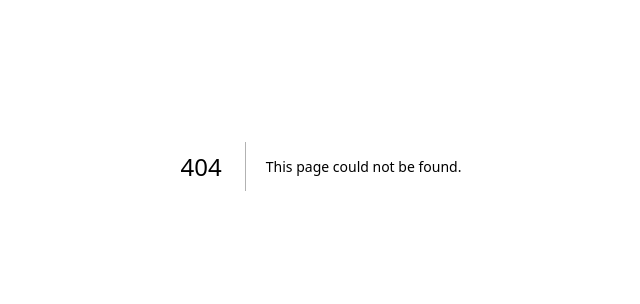
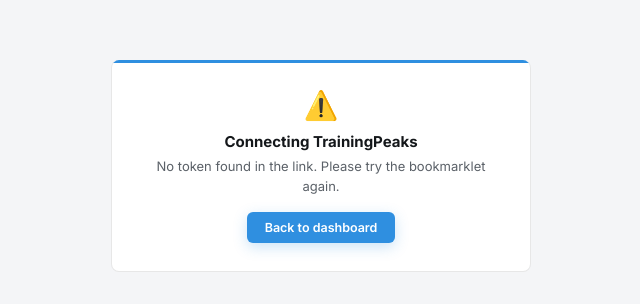
Before and after one commit to Baraoz1403/zwift, a Next.js app: page /connect-tp in a window 1280 px wide. Before the commit this address had no page. Shown: the part 234-538 px from the top of the page, without its empty margins (319-959 px from the left). Built offline with nearby package versions, Linux system fonts and the light colour scheme.

Commit message:
Auto deploy Mon 07/06/2026 19:33:36.50

```diff
--- /dev/null
+++ b/app/connect-tp/page.tsx
@@ -0,0 +1,104 @@
+"use client";
+
+/**
+ * /connect-tp — same-origin landing page for the TrainingPeaks bookmarklet.
+ *
+ * WHY THIS EXISTS:
+ * The bookmarklet runs on app.trainingpeaks.com and exchanges the user's
+ * HttpOnly TP session cookie for a bearer token (same-origin call to TP's
+ * own API — always works). The old flow then POSTed that token cross-origin
+ * straight from app.trainingpeaks.com to this dashboard's API. That
+ * cross-origin POST reliably failed ("Failed to fetch") even though CORS
+ * headers were correctly configured server-side — most likely an edge/WAF
+ * layer treating a script-initiated cross-origin credentialed POST as
+ * suspicious, regardless of how it was triggered.
+ *
+ * THE FIX: instead of a cross-origin fetch, the bookmarklet does a plain
+ * top-level navigation to this page, passing the token via a URL fragment
+ * (#t=...&rt=...&exp=...). Fragments are never sent to any server — they
+ * only exist client-side — so the token never touches the network in
+ * transit here. Once this page loads on OUR OWN origin, it reads the
+ * fragment and does a normal same-origin fetch POST to /api/trainingpeaks/connect.
+ * Same-origin requests aren't subject to CORS at all, which removes the
+ * whole failure class in one step.
+ */
+
+import { useEffect, useState } from "react";
+
+type State = "working" | "ok" | "error" | "missing";
+
+export default function ConnectTPPage() {
+  const [state, setState] = useState<State>("working");
+  const [message, setMessage] = useState("Connecting to TrainingPeaks…");
+
+  useEffect(() => {
+    const hash = window.location.hash.replace(/^#/, "");
+    const params = new URLSearchParams(hash);
+    const t = params.get("t");
+    const rt = params.get("rt");
+    const exp = params.get("exp");
+
+    // Clear the fragment from the address bar immediately so the token
+    // never lingers in browser history/autocomplete.
+    window.history.replaceState(null, "", window.location.pathname);
+
+    if (!t) {
+      setState("missing");
+      setMessage("No token found in the link. Please try the bookmarklet again.");
+      return;
+    }
+
+    (async () => {
+      try {
+        const res = await fetch("/api/trainingpeaks/connect", {
+          method: "POST",
+          credentials: "include",
+          headers: { "Content-Type": "application/json" },
+          body: JSON.stringify({
+            tpToken: t,
+            refreshToken: rt || null,
+            expiresIn: exp ? Number(exp) : null,
+          }),
+        });
+        const data = await res.json();
+        if (data.ok) {
+          setState("ok");
+          setMessage(`Connected as ${data.athleteName ?? "TrainingPeaks user"}. Redirecting…`);
+          setTimeout(() => { window.location.href = "/dashboard"; }, 1400);
+        } else {
+          setState("error");
+          setMessage(data.error || "TrainingPeaks rejected the connection. Please try again.");
+        }
+      } catch (e) {
+        setState("error");
+        setMessage(e instanceof Error ? e.message : "Network error while connecting.");
+      }
+    })();
+  }, []);
+
+  return (
+    <div style={{
+      minHeight: "100vh", display: "flex", alignItems: "center", justifyContent: "center",
+      background: "var(--bg)", color: "var(--text)", fontFamily: "inherit", padding: 24,
+    }}>
+      <div className="stat-card" style={{ maxWidth: 420, width: "100%", padding: "28px 26px", textAlign: "center" }}>
+        <div style={{ fontSize: 28, marginBottom: 10 }}>
+          {state === "working" && "⏳"}
+          {state === "ok" && "✅"}
+          {(state === "error" || state === "missing") && "⚠️"}
+        </div>
+        <div style={{ fontWeight: 700, fontSize: 15, marginBottom: 6 }}>
+          {state === "ok" ? "TrainingPeaks connected" : "Connecting TrainingPeaks"}
+        </div>
+        <div style={{ fontSize: 13, color: "var(--muted)", lineHeight: 1.5 }}>
+          {message}
+        </div>
+        {(state === "error" || state === "missing") && (
+          <a href="/dashboard" className="btn" style={{ marginTop: 16, display: "inline-flex", width: "auto", padding: "8px 18px", fontSize: 12.5, textDecoration: "none" }}>
+            Back to dashboard
+          </a>
+        )}
+      </div>
+    </div>
+  );
+}
```
Also changed, not shown: app/dashboard/weekly-plan.tsx (+8 -2 lines), deploy-log.txt.
